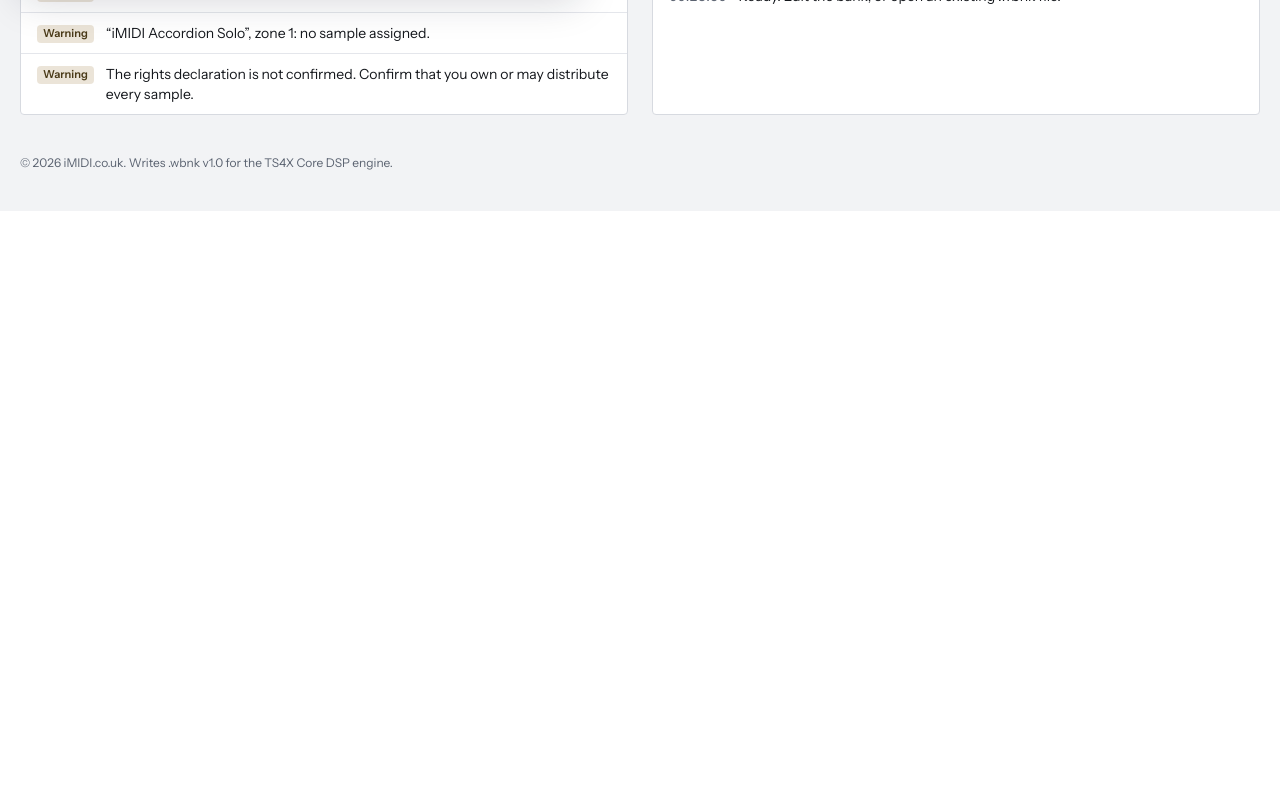
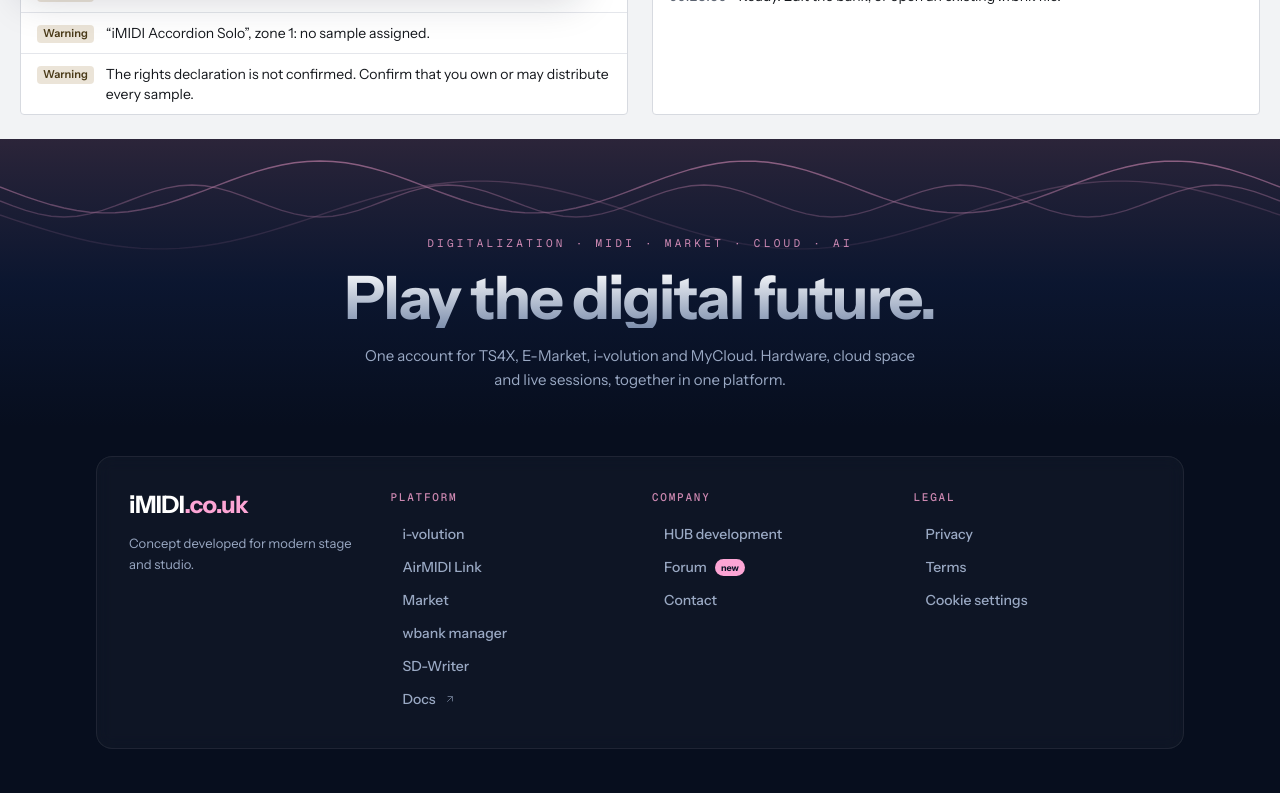
Before and after one commit to Bm8725/imidi_app, a Next.js app: page /support/tool/wbank-studio in a window 1280 px wide. Shown: the part 800-1593 px from the top of the page. Before the commit the page ends 1011 px from the top, so only its background shows below. Built offline with nearby package versions, Linux system fonts and the light colour scheme; no server answers.

Commit message:
update wbnk EDITOPR22

```diff
--- a/app/support/tool/wbank-studio/page.tsx
+++ b/app/support/tool/wbank-studio/page.tsx
@@ -5,6 +5,7 @@ import KeyMap from '@/components/KeyMap';
 import ZoneTable, { fieldClass, focusRing } from '@/components/ZoneTable';
 import SampleLibrary from '@/components/SampleLibrary';
 import RightsPanel from '@/components/RightsPanel';
+import Footer from "@/components/Footer";
 import {
   BankInstrument,
   BankModel,
@@ -613,10 +614,7 @@ export default function WbnkBankManagerPage() {
           </section>
         </div>
       </main>
-
-      <footer className="mx-auto max-w-7xl px-5 pb-10 pt-4 text-xs text-[#5A6270]">
-        © 2026 iMIDI.co.uk. Writes .wbnk v1.0 for the TS4X Core DSP engine.
-      </footer>
+        <Footer />
     </div>
   );
 }
--- a/components/Footer.tsx
+++ b/components/Footer.tsx
@@ -16,6 +16,7 @@ const COLUMNS: { title: string; links: FooterLink[] }[] = [
       { href: "/products", label: "i-volution" },
       { href: "/airmidi-link", label: "AirMIDI Link" },
       { href: "/e-market", label: "Market" },
+      { href: "/support/tool/wbank-studio", label: "wbank manager" },
       { href: "/sd-writer", label: "SD-Writer" },
       { href: "https://docs.imidi.co.uk", label: "Docs", external: true },
     ],
```
